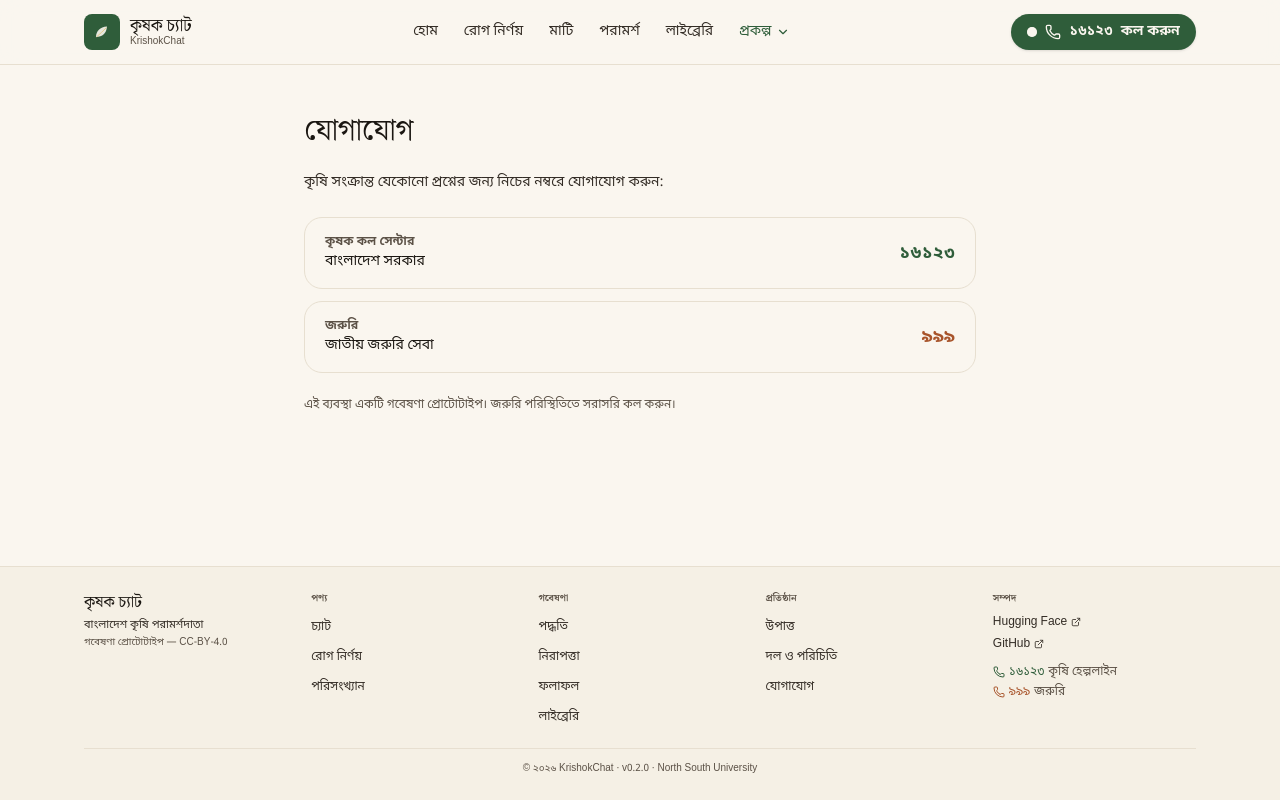
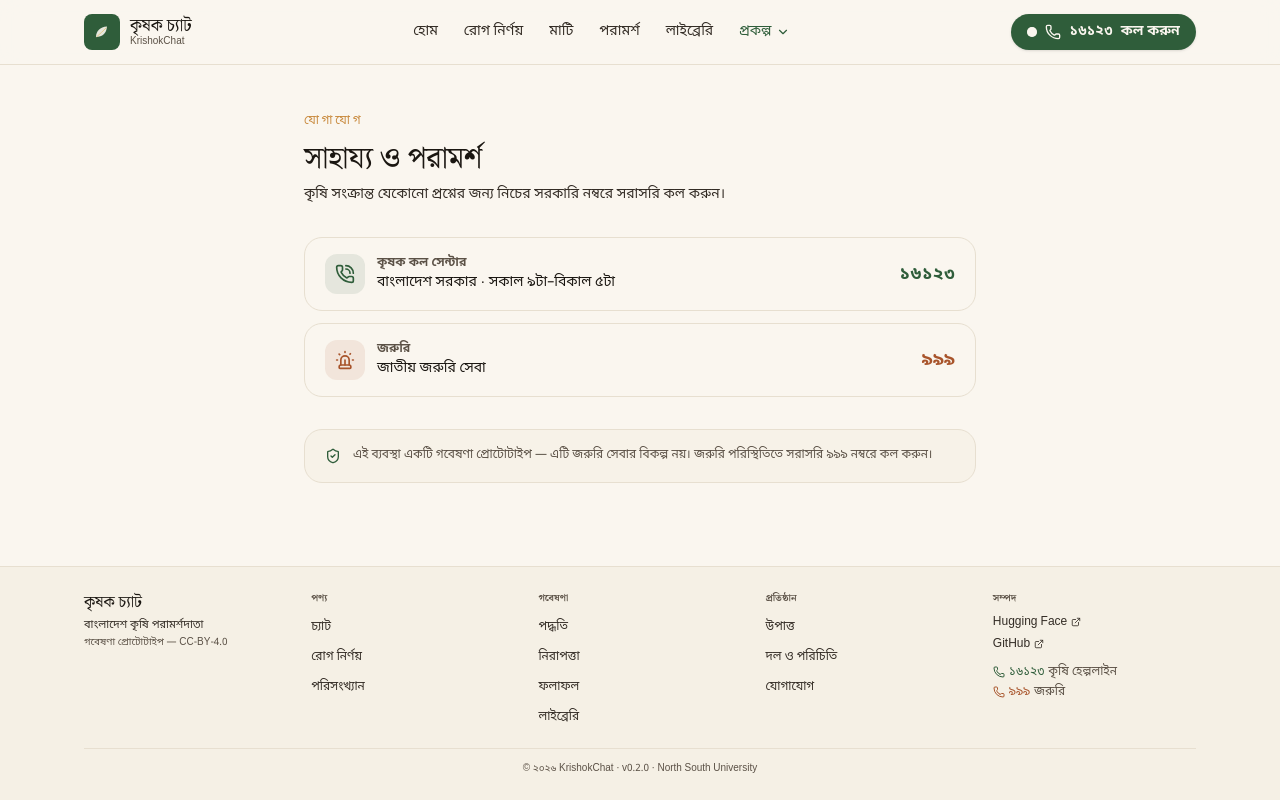
Before and after one commit to MRSHAKILS/KrishokChat, a Next.js app in the folder frontend/: page /contact in a window 1280 px wide. Built offline with nearby package versions, Linux system fonts and the light colour scheme; a web font is replaced by a local one.

Commit message:
analytics count-up + refresh + svg donut, contact/about/research/team polish

```diff
--- a/frontend/src/app/(marketing)/contact/page.tsx
+++ b/frontend/src/app/(marketing)/contact/page.tsx
@@ -1,45 +1,86 @@
+"use client";
+
+import { motion } from "motion/react";
+import { PhoneCall, Siren, ShieldCheck } from "lucide-react";
 import { HELPLINE } from "@/lib/constants";
+import { enter, stagger } from "@/lib/motion";
+
+/* =========================================================================
+   যোগাযোগ (Contact) — real government helplines only, no fabricated
+   contact details. Hours are from the DAE extension manual in the corpus
+   (call centre open 9am–5pm, except Fridays & government holidays).
+   ========================================================================= */
 
 export default function ContactPage() {
   return (
-    <div className="mx-auto max-w-2xl space-y-6 py-12">
-      <h1 className="font-display text-3xl text-ink">যোগাযোগ</h1>
-      <p className="text-sm text-ink-soft">
-        কৃষি সংক্রান্ত যেকোনো প্রশ্নের জন্য নিচের নম্বরে যোগাযোগ করুন:
-      </p>
+    <div className="mx-auto max-w-2xl space-y-8 py-12">
+      {/* Header */}
+      <motion.div initial="hidden" animate="visible" variants={stagger}>
+        <motion.p variants={enter} className="text-xs uppercase tracking-[0.22em] text-ochre">
+          যোগাযোগ
+        </motion.p>
+        <motion.h1 variants={enter} className="mt-3 font-display text-3xl text-ink">
+          সাহায্য ও পরামর্শ
+        </motion.h1>
+        <motion.p variants={enter} className="mt-2 text-sm text-ink-soft">
+          কৃষি সংক্রান্ত যেকোনো প্রশ্নের জন্য নিচের সরকারি নম্বরে সরাসরি কল করুন।
+        </motion.p>
+      </motion.div>
 
-      <div className="space-y-3">
-        <a
+      {/* Helpline cards */}
+      <motion.div initial="hidden" animate="visible" variants={stagger} className="space-y-3">
+        <motion.a
+          variants={enter}
           href={`tel:${HELPLINE.krishiCallCenter}`}
-          className="flex items-center justify-between rounded-xl border rule bg-paper px-5 py-4 transition-colors hover:border-leaf"
+          className="group flex items-center justify-between gap-4 rounded-xl border rule bg-paper px-5 py-4 transition-all hover:-translate-y-0.5 hover:border-leaf hover:shadow-[0_10px_28px_rgba(52,39,23,0.08)]"
         >
-          <div>
-            <div className="text-xs font-semibold text-ink-faint">
-              কৃষক কল সেন্টার
+          <div className="flex min-w-0 items-center gap-3">
+            <div className="flex h-10 w-10 shrink-0 items-center justify-center rounded-lg bg-leaf/10 text-leaf">
+              <PhoneCall className="h-5 w-5" />
             </div>
-            <div className="mt-0.5 text-sm text-ink">বাংলাদেশ সরকার</div>
+            <div>
+              <div className="text-xs font-semibold text-ink-faint">কৃষক কল সেন্টার</div>
+              <div className="mt-0.5 text-sm text-ink">বাংলাদেশ সরকার · সকাল ৯টা–বিকাল ৫টা</div>
+            </div>
           </div>
-          <span className="tabular text-lg font-semibold text-leaf">
+          <span className="shrink-0 tabular text-lg font-semibold text-leaf">
             {HELPLINE.krishiCallCenter}
           </span>
-        </a>
-        <a
+        </motion.a>
+
+        <motion.a
+          variants={enter}
           href={`tel:${HELPLINE.emergency}`}
-          className="flex items-center justify-between rounded-xl border rule bg-paper px-5 py-4 transition-colors hover:border-clay"
+          className="group flex items-center justify-between gap-4 rounded-xl border rule bg-paper px-5 py-4 transition-all hover:-translate-y-0.5 hover:border-clay hover:shadow-[0_10px_28px_rgba(52,39,23,0.08)]"
         >
-          <div>
-            <div className="text-xs font-semibold text-ink-faint">জরুরি</div>
-            <div className="mt-0.5 text-sm text-ink">জাতীয় জরুরি সেবা</div>
+          <div className="flex min-w-0 items-center gap-3">
+            <div className="flex h-10 w-10 shrink-0 items-center justify-center rounded-lg bg-clay/10 text-clay">
+              <Siren className="h-5 w-5" />
+            </div>
+            <div>
+              <div className="text-xs font-semibold text-ink-faint">জরুরি</div>
+              <div className="mt-0.5 text-sm text-ink">জাতীয় জরুরি সেবা</div>
+            </div>
           </div>
-          <span className="tabular text-lg font-semibold text-clay">
+          <span className="shrink-0 tabular text-lg font-semibold text-clay">
             {HELPLINE.emergency}
           </span>
-        </a>
-      </div>
+        </motion.a>
+      </motion.div>
 
-      <p className="text-xs text-ink-faint">
-        এই ব্যবস্থা একটি গবেষণা প্রোটোটাইপ। জরুরি পরিস্থিতিতে সরাসরি কল করুন।
-      </p>
+      {/* Prototype note */}
+      <motion.div
+        initial="hidden"
+        animate="visible"
+        variants={stagger}
+        className="flex items-start gap-3 rounded-xl border rule bg-paper-2/40 px-5 py-4"
+      >
+        <ShieldCheck className="mt-0.5 h-4 w-4 shrink-0 text-leaf" />
+        <p className="text-xs leading-relaxed text-ink-faint">
+          এই ব্যবস্থা একটি গবেষণা প্রোটোটাইপ — এটি জরুরি সেবার বিকল্প নয়। জরুরি
+          পরিস্থিতিতে সরাসরি ৯৯৯ নম্বরে কল করুন।
+        </p>
+      </motion.div>
     </div>
   );
 }
--- a/frontend/src/app/(marketing)/research/page.tsx
+++ b/frontend/src/app/(marketing)/research/page.tsx
@@ -1,10 +1,11 @@
 "use client";
 
-import { useState } from "react";
+import { useRef, useState } from "react";
 import Link from "next/link";
-import { motion } from "motion/react";
+import { motion, useInView } from "motion/react";
 import { ArrowRight, BookOpen, Database, Shield, Copy, Check } from "lucide-react";
-import { RESEARCH_STATS, LINKS } from "@/lib/constants";
+import { RESEARCH_STATS, RESEARCH_STATS_N, LINKS } from "@/lib/constants";
+import { toBn, useCountUp } from "@/lib/use-count-up";
 import { enter, stagger } from "@/lib/motion";
 
 /* =========================================================================
@@ -51,6 +52,7 @@
   },
 ];
 
+/* Hallucination floor is a published range — kept as text; the rest count up */
 const KEY_FINDINGS = [
   {
     value: RESEARCH_STATS.hallucinationFloor,
@@ -58,17 +60,17 @@
     detail: "পরিপূর্ণ অরাকল তথ্য থাকা সত্ত্বেও এই হার থেকে যায় — সব মডেলে।",
   },
   {
-    value: RESEARCH_STATS.sftGenF1,
+    n: RESEARCH_STATS_N.sftGenF1,
     label: "ফাইন-টিউনড GenF1",
     detail: "বেস্ট জিরো-শট (০.১৬৫) থেকে ১.৯× উন্নত।",
   },
   {
-    value: RESEARCH_STATS.hybridR10,
+    n: RESEARCH_STATS_N.hybridR10,
     label: "হাইব্রিড R@10",
     detail: "BM25+Dense ফিউশন সর্বোচ্চ নির্ভুলতা।",
   },
   {
-    value: RESEARCH_STATS.interAnnotatorKappa,
+    n: RESEARCH_STATS_N.interAnnotatorKappa,
     label: "ইন্টার-নির্দেশক κ",
     detail: "ফার্মার কোয়েরি গোল্ড ম্যাপিং নির্ভরযোগ্য।",
   },
@@ -130,11 +132,7 @@
         </motion.h2>
         <div className="grid grid-cols-2 gap-px overflow-hidden rounded-xl border rule bg-bone lg:grid-cols-4">
           {KEY_FINDINGS.map((finding) => (
-            <motion.div key={finding.label} variants={enter} className="bg-paper p-6 text-center">
-              <div className="font-display text-3xl tabular text-leaf">{finding.value}</div>
-              <div className="mt-2 text-sm font-medium text-ink">{finding.label}</div>
-              <div className="mt-1 text-xs leading-relaxed text-ink-faint">{finding.detail}</div>
-            </motion.div>
+            <FindingCell key={finding.label} finding={finding} />
           ))}
         </div>
       </motion.section>
@@ -265,8 +263,24 @@
   );
 }
 
-function BibTeXButton({ citation }: { citation: string }) {
-  const [copied, setCopied] = useState(false);
+/* Count-up finding cell — numeric values tween when scrolled into view,
+   range values (hallucination floor) render as verified text. */
+function FindingCell({ finding }: { finding: (typeof KEY_FINDINGS)[number] }) {
+  const ref = useRef<HTMLDivElement>(null);
+  const inView = useInView(ref, { once: true, margin: "-60px" });
+  const n = useCountUp(finding.n ?? 0, inView);
+  return (
+    <motion.div variants={enter} ref={ref} className="bg-paper p-6 text-center">
+      <div className="font-display text-3xl tabular text-leaf">
+        {finding.n === undefined ? finding.value : toBn(n)}
+      </div>
+      <div className="mt-2 text-sm font-medium text-ink">{finding.label}</div>
+      <div className="mt-1 text-xs leading-relaxed text-ink-faint">{finding.detail}</div>
+    </motion.div>
+  );
+}
+
+function BibTeXButton({ citation }: { citation: string }) {  const [copied, setCopied] = useState(false);
 
   const copy = async () => {
     try {
--- a/frontend/src/app/(marketing)/team/page.tsx
+++ b/frontend/src/app/(marketing)/team/page.tsx
@@ -102,7 +102,7 @@
             <motion.div
               key={member.name}
               variants={enter}
-              className="overflow-hidden rounded-xl border rule bg-paper"
+              className="group overflow-hidden rounded-xl border rule bg-paper transition-shadow hover:shadow-[0_12px_32px_rgba(52,39,23,0.10)]"
             >
               {/* Photo */}
               <div className="aspect-square overflow-hidden bg-paper-2">
@@ -110,7 +110,7 @@
                 <img
                   src={member.image}
                   alt={member.name}
-                  className="h-full w-full object-cover"
+                  className="h-full w-full object-cover transition-transform duration-500 ease-out group-hover:scale-105"
                 />
               </div>
               {/* Info */}
--- a/frontend/src/lib/constants.ts
+++ b/frontend/src/lib/constants.ts
@@ -59,6 +59,22 @@
   kgGroundedKappa: "০.৭৮",
 } as const;
 
+/* Raw numeric values of the verified strings above — used only for count-up
+   animations (toBn() re-produces the exact Bengali formatting from the number). */
+export const RESEARCH_STATS_N = {
+  benchmarkInstances: 85979,
+  knowledgeNodes: 2882,
+  publications: 284,
+  institutions: 13,
+  dialects: 6,
+  farmerQueries: 1000,
+  fieldInterviews: 300,
+  sftGenF1: 0.314,
+  bestZeroShotGenF1: 0.165,
+  hybridR10: 0.539,
+  interAnnotatorKappa: 0.72,
+} as const;
+
 /* API base is intentionally empty: next.config.ts rewrites /api/* to the backend,
    so the frontend and backend share an origin in dev. */
 export const API_BASE = "";
```
Also changed, not shown: frontend/src/app/(app)/analytics/page.tsx (+72 -20 lines), frontend/src/app/(marketing)/about/page.tsx (+42 -25 lines).
